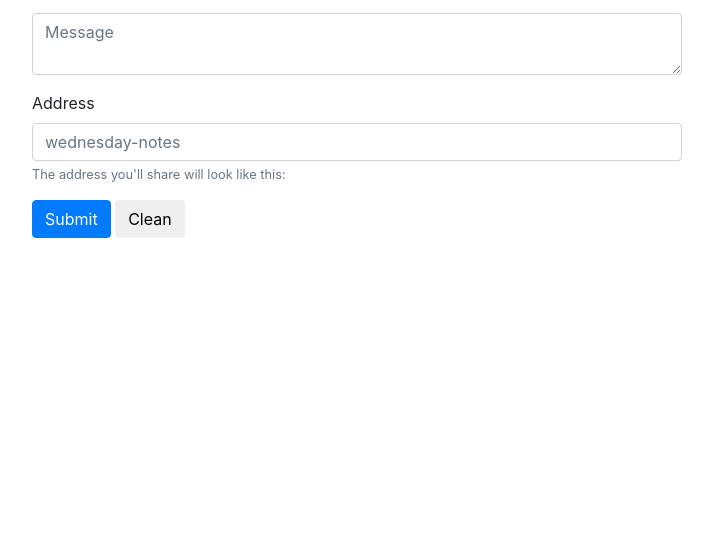
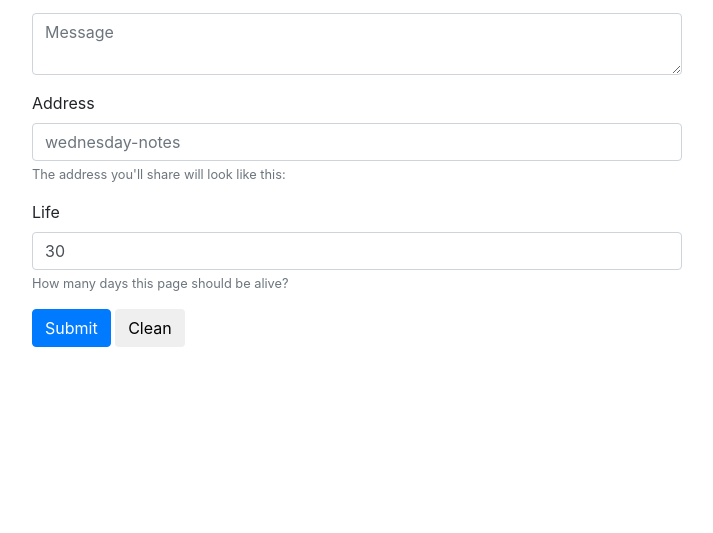
Before and after one commit to bymafmaf/pastify, a PHP site: page / in a window 1280 px wide. Shown: the part 167-700 px from the top of the page, without its empty margins (283-996 px from the left). Run offline with PHP 8.4, Linux system fonts and the light colour scheme.

Commit message:
- Duration of life feature is added. - Readme created.

```diff
--- a/index.php
+++ b/index.php
@@ -34,6 +34,11 @@
         <input class="form-control" id="address-input" aria-describedby="addressHelp" placeholder="wednesday-notes" name="id" required pattern="[a-zA-Z0-9]+">
         <small id="addressHelp" class="form-text text-muted">The address you'll share will look like this: <span id="user-address"></span></small>
       </div>
+      <div class="form-group">
+        <label for="days-to-persist">Life</label>
+        <input class="form-control" id="days-to-persist" aria-describedby="daysHelp" placeholder="30" value="30" name="days">
+        <small id="daysHelp" class="form-text text-muted">How many days this page should be alive?</small>
+      </div>
       <button type="submit" class="btn btn-primary">Submit</button>
       <button class="btn" id="clean-button">Clean</button>
     </form>
```
Also changed, not shown: share.php (+13 -4 lines), README.md (added), 1 other file.
